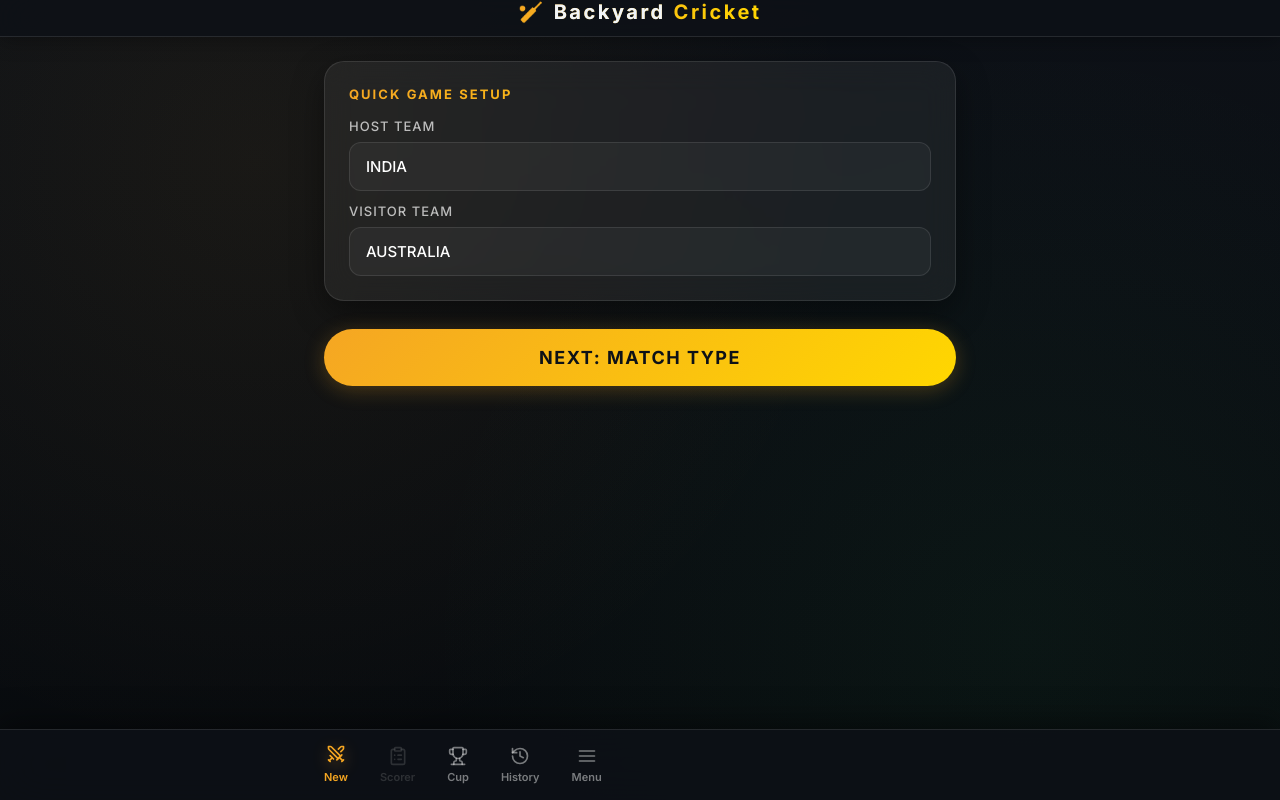
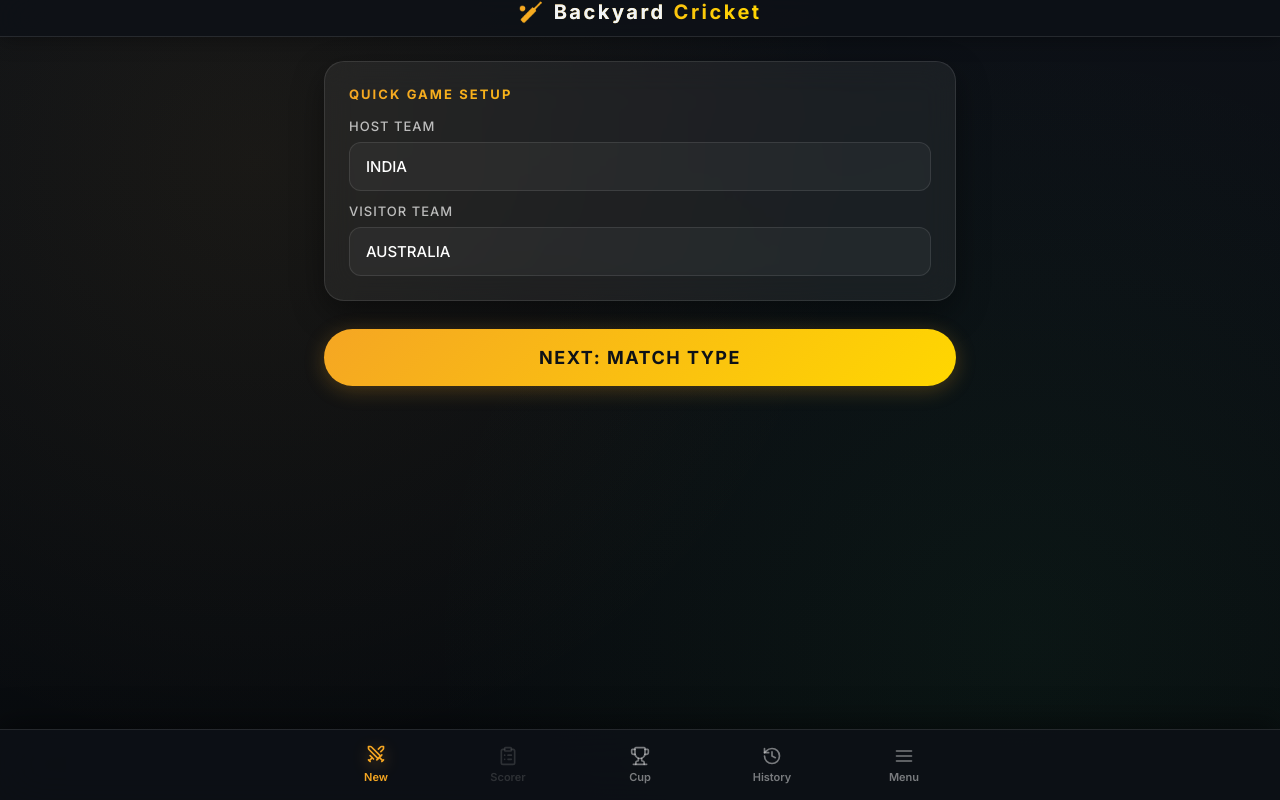
Before and after one commit to Kebadan-2704/Backyard-Pwa-App, a React (Vite) app: page / in a window 1280 px wide. Built offline with nearby package versions, Linux system fonts and the light colour scheme.

Commit message:
fix: navbar layout to space items evenly

```diff
--- a/src/components/Navbar.css
+++ b/src/components/Navbar.css
@@ -52,10 +52,10 @@
   display: flex;
   width: 100%;
   max-width: 680px;
-  justify-content: flex-start;
+  justify-content: space-around;
   padding: 8px 12px;
-  gap: 8px;
-  overflow-x: auto;
+  gap: 4px;
+  overflow-x: hidden;
   scrollbar-width: none; /* Firefox */
   -ms-overflow-style: none; /* IE/Edge */
 }
@@ -80,7 +80,7 @@
   text-decoration: none;
   position: relative;
   white-space: nowrap;
-  flex: 0 0 auto;
+  flex: 1;
   -webkit-tap-highlight-color: transparent;
 }
 
```
